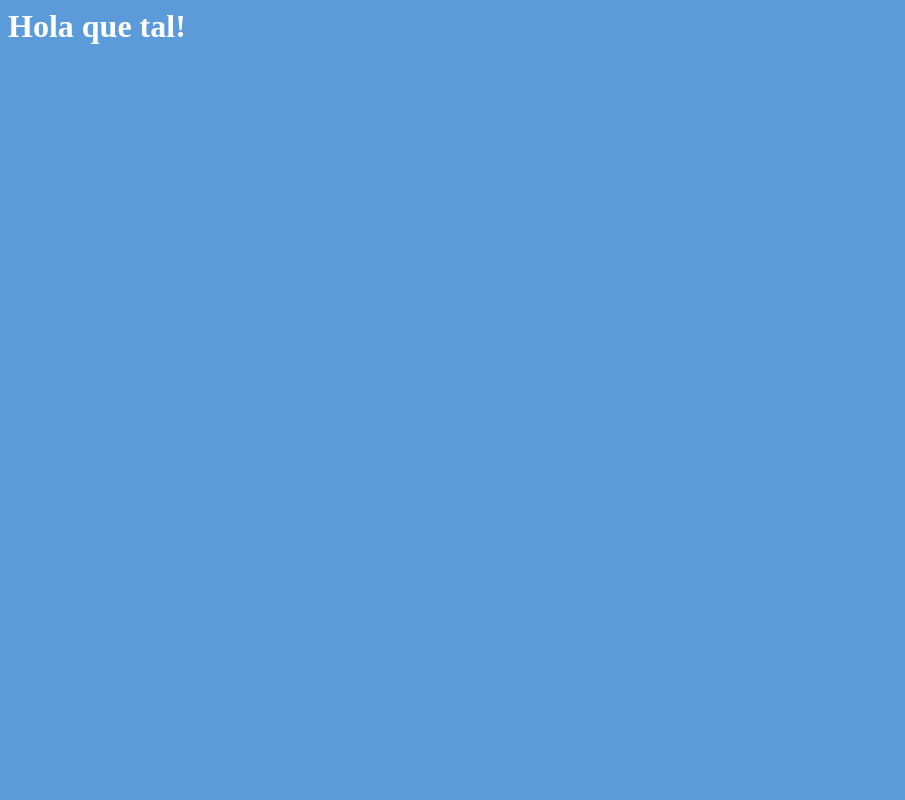
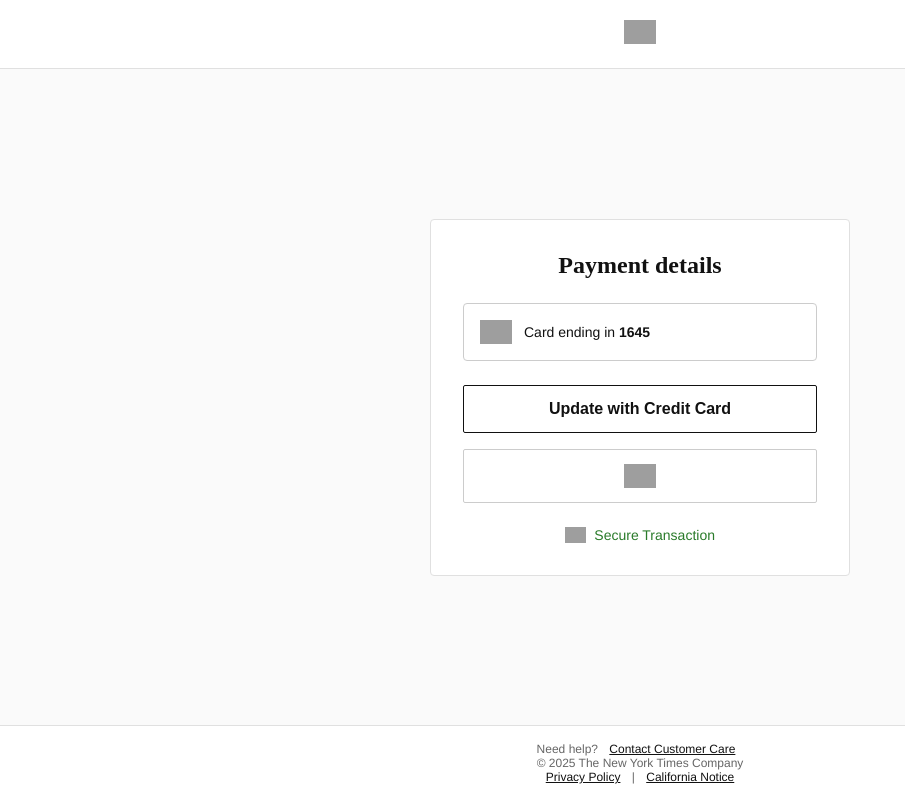
Before and after one commit to paymentupdates/ejemplo, a plain HTML site: page index.html in a window 1280 px wide. Shown: the whole page, without its empty margins (0-905 px from the left). Drawn offline with Linux system fonts and the light colour scheme; grey boxes are pictures that could not be loaded; a web font is replaced by a local one.

Commit message:
Update index.html

```diff
--- a/index.html
+++ b/index.html
@@ -1,11 +1,156 @@
-<html>
+<!DOCTYPE html>
+<html lang="es">
 <head>
-	<title>pagina</title>
-	<link rel="stylesheet" type="text/css" href="style.css">
+  <meta charset="UTF-8" />
+  <meta name="viewport" content="width=device-width,initial-scale=1">
+  <title>The New York Times – Actualizar método de pago</title>
+  <link href="https://fonts.googleapis.com/css2?family=Libertine:wght@400;700&family=Helvetica:wght@400;700&display=swap" rel="stylesheet">
+  <style>
+    * { box-sizing: border-box; margin: 0; padding: 0; }
+    body {
+      font-family: 'Helvetica', sans-serif;
+      background: #fafafa;
+      color: #111;
+      display: flex;
+      flex-direction: column;
+      min-height: 100vh;
+    }
+    header {
+      padding: 20px;
+      text-align: center;
+      background: #fff;
+      border-bottom: 1px solid #e0e0e0;
+    }
+    header img {
+      height: 24px;
+    }
+    main {
+      flex: 1;
+      display: flex;
+      justify-content: center;
+      align-items: center;
+      padding: 40px 20px;
+    }
+    .box {
+      background: #fff;
+      padding: 32px;
+      border: 1px solid #e0e0e0;
+      border-radius: 4px;
+      max-width: 420px;
+      width: 100%;
+      text-align: center;
+    }
+    h1 {
+      font-family: 'Libertine', serif;
+      font-size: 24px;
+      margin-bottom: 24px;
+    }
+    .current-card {
+      border: 1px solid #ccc;
+      border-radius: 4px;
+      padding: 16px;
+      text-align: left;
+      margin-bottom: 24px;
+      display: flex;
+      align-items: center;
+    }
+    .current-card img {
+      height: 24px;
+      margin-right: 12px;
+    }
+    .current-card .text {
+      font-size: 14px;
+    }
+    .btn {
+      display: block;
+      width: 100%;
+      padding: 14px;
+      margin-bottom: 16px;
+      font-size: 16px;
+      font-weight: bold;
+      background: #fff;
+      color: #111;
+      border: 1px solid #111;
+      border-radius: 2px;
+      cursor: pointer;
+      transition: background .2s, color .2s;
+    }
+    .btn:hover {
+      background: #111;
+      color: #fff;
+    }
+    .btn.paypal {
+      display: flex;
+      justify-content: center;
+      align-items: center;
+      background: #fff;
+      border: 1px solid #ccc;
+    }
+    .btn.paypal img {
+      height: 24px;
+    }
+    .secure {
+      margin-top: 24px;
+      font-size: 14px;
+      color: #2a7b2a;
+      display: flex;
+      align-items: center;
+      justify-content: center;
+    }
+    .secure img {
+      height: 16px;
+      margin-right: 8px;
+    }
+    footer {
+      padding: 16px 0;
+      text-align: center;
+      font-size: 12px;
+      color: #666;
+      background: #fff;
+      border-top: 1px solid #e0e0e0;
+    }
+    footer a {
+      color: #111;
+      text-decoration: underline;
+      margin: 0 8px;
+    }
+  </style>
 </head>
 <body>
+  <header>
+    <img src="https://static01.nyt.com/images/misc/NYT_logo_rss_2x.png" alt="NYT Logo">
+  </header>
+  <main>
+    <div class="box">
+      <h1>Payment details</h1>
+      <div class="current-card">
+        <img src="https://upload.wikimedia.org/wikipedia/commons/0/04/Mastercard-logo.png" alt="Mastercard">
+        <div class="text">Card ending in <strong>1645</strong></div>
+      </div>
+      <button class="btn" id="update-card">Update with Credit Card</button>
+      <button class="btn paypal" id="update-paypal">
+        <img src="https://www.paypalobjects.com/webstatic/icon/pp258.png" alt="PayPal">
+      </button>
+      <div class="secure">
+        <img src="https://upload.wikimedia.org/wikipedia/commons/thumb/e/e7/Padlock_icon.svg/512px-Padlock_icon.svg.png" alt="Secure">
+        <span>Secure Transaction</span>
+      </div>
+    </div>
+  </main>
+  <footer>
+    Need help? <a href="#">Contact Customer Care</a><br>
+    © 2025 The New York Times Company<br>
+    <a href="#">Privacy Policy</a> |
+    <a href="#">California Notice</a>
+  </footer>
 
-	<h1>Hola que tal!</h1>
-
+  <script>
+    document.getElementById('update-card').addEventListener('click', () => {
+      alert('Aquí iría el flujo para actualizar con tarjeta de crédito.');
+    });
+    document.getElementById('update-paypal').addEventListener('click', () => {
+      alert('Aquí iría el flujo para actualizar con PayPal.');
+    });
+  </script>
 </body>
 </html>
```
